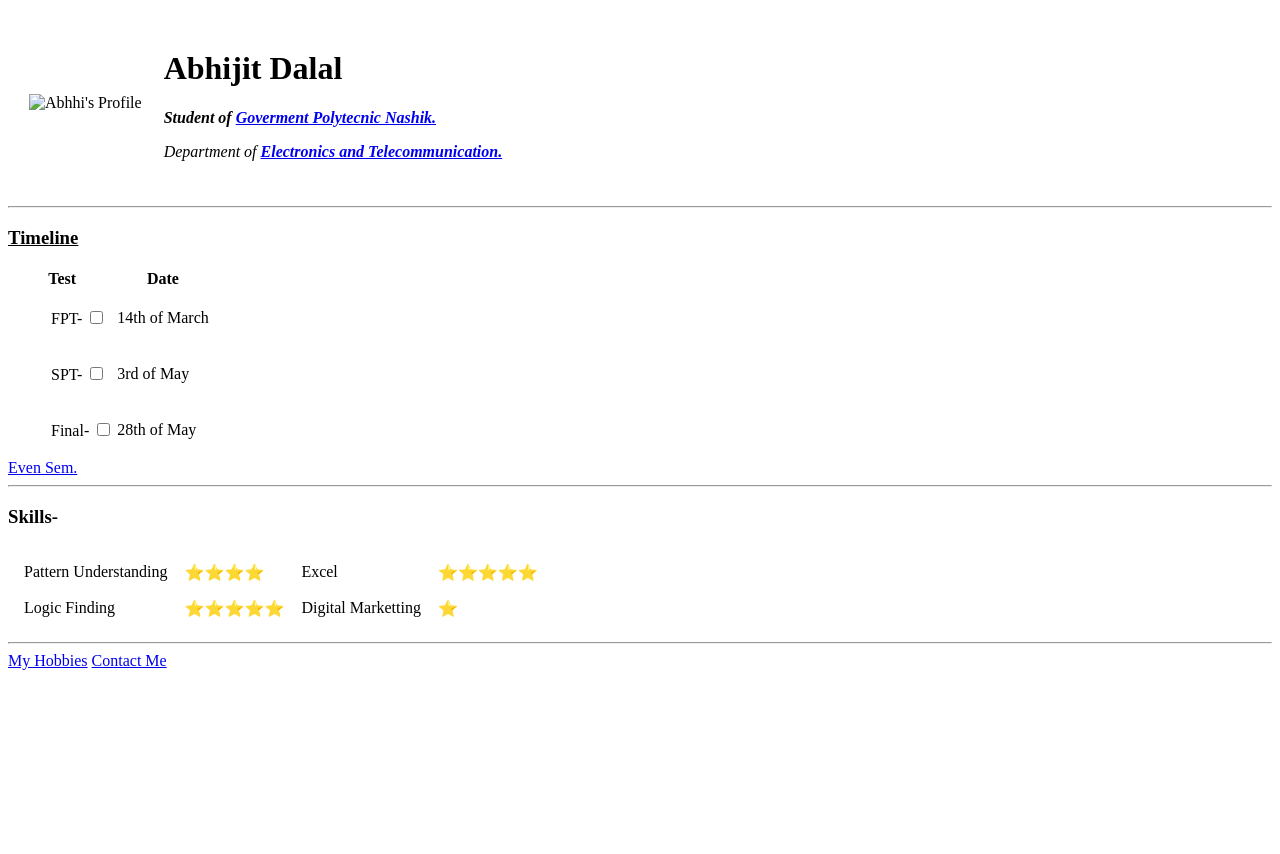
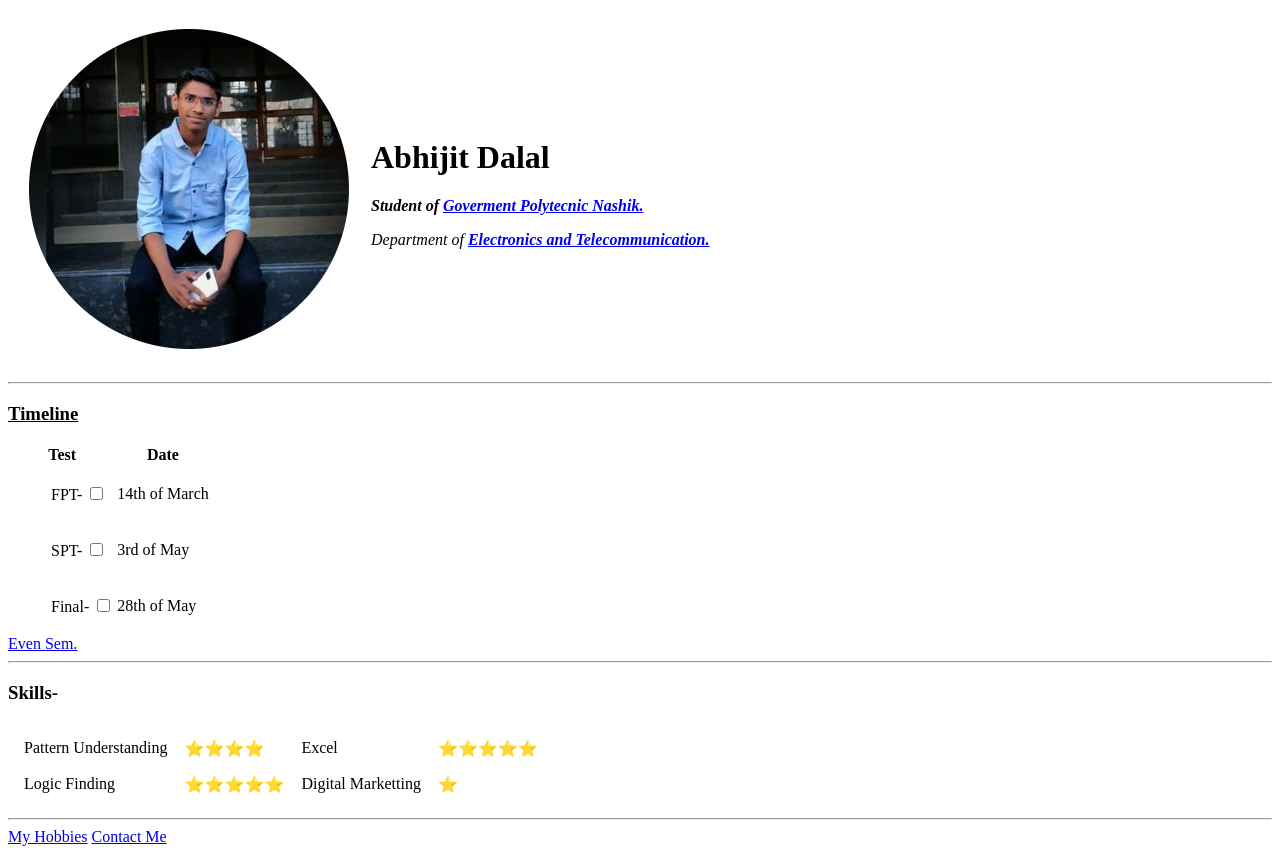
Before and after one commit to Abhi-9098/cv, a plain HTML site: page index.html in a window 1280 px wide. Before the commit the page ends 800 px from the top, so only its background shows below. Drawn offline with Linux system fonts and the light colour scheme.

Commit message:
Update index.html

```diff
--- a/index.html
+++ b/index.html
@@ -9,7 +9,7 @@
 <body>
   <table cellspacing="20">
     <tr>
-      <td><img src="images/abhi.png" alt="Abhhi's Profile"></td>
+      <td><img src="abhi.png" alt="Abhhi's Profile"></td>
       <td>
 
         <h1>Abhijit Dalal</h1>
```
